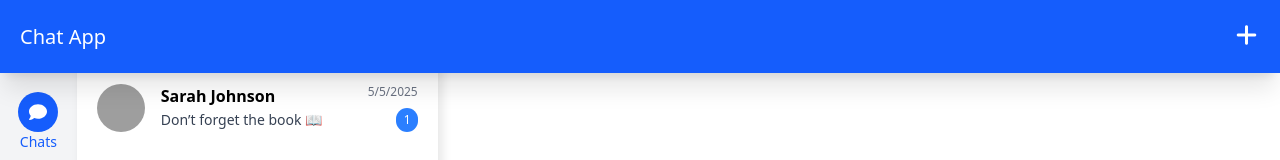
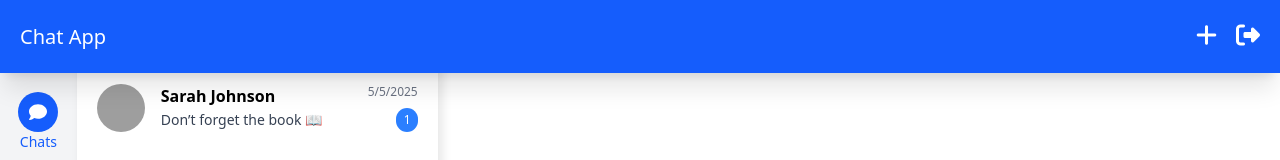
Before and after one commit to Catalin246/web-development-2, a Vue app in the folder client/: page /chats in a window 1280 px wide. Shown: the top 160 px of the page. Built offline with nearby package versions, Linux system fonts and the light colour scheme; sample sign-in values are in the browser's storage; grey boxes are pictures that could not be loaded.

Commit message:
Login, Register features

```diff
--- a/client/src/layouts/AppLayout.vue
+++ b/client/src/layouts/AppLayout.vue
@@ -1,18 +1,31 @@
 <!-- src/layouts/AppLayout.vue -->
 <script setup>
-import { useRoute } from 'vue-router'
+import { useRoute, useRouter } from 'vue-router'
 import NavIcon from '../components/NavIcon.vue'
 
 const route = useRoute()
+const router = useRouter()
+
+function logout() {
+  localStorage.removeItem('token')
+  router.push('/login')
+}
 </script>
 
 <template>
   <div class="w-screen h-screen overflow-hidden flex flex-col bg-white">
     <header class="fixed top-0 left-0 w-full z-10 bg-blue-600 text-white p-5 flex justify-between items-center shadow-xl rounded-b-2xl md:rounded-none">
       <h1 class="font-medium text-xl">Chat App</h1>
-      <router-link to="/friend-request">
-        <i class="fas fa-plus text-2xl cursor-pointer hover:text-gray-300"></i>
-      </router-link>
+      <div class="flex items-center space-x-4">
+        <router-link to="/friend-request">
+          <i class="fas fa-plus text-2xl cursor-pointer hover:text-gray-300"></i>
+        </router-link>
+
+        <!-- Logout icon -->
+        <button @click="logout">
+          <i class="fas fa-sign-out-alt text-2xl cursor-pointer hover:text-gray-300"></i>
+        </button>
+      </div>
     </header>
 
     <div class="flex flex-1 h-full py-16 md:py-0 md:pt-16 md:mb-0 overflow-y-auto">
--- a/client/src/router/index.js
+++ b/client/src/router/index.js
@@ -1,4 +1,3 @@
-// src/router/index.js
 import { createRouter, createWebHistory } from 'vue-router'
 
 import AppLayout from '../layouts/AppLayout.vue'
@@ -35,4 +34,20 @@ const router = createRouter({
   routes
 })
 
+function isAuthenticated() {
+  return !!localStorage.getItem('token')
+}
+
+router.beforeEach((to, from, next) => {
+  const publicPages = ['/login', '/register']
+  const authRequired = !publicPages.includes(to.path)
+  const loggedIn = isAuthenticated()
+
+  if (authRequired && !loggedIn) {
+    return next('/login')
+  }
+
+  next()
+})
+
 export default router
--- a/client/src/views/Login.vue
+++ b/client/src/views/Login.vue
@@ -64,7 +64,7 @@ async function handleLogin() {
       // Check if a token is returned in the response
       if (data.token) {
         // Store the token (example: localStorage or Vuex store)
-        localStorage.setItem('authToken', data.token);
+        localStorage.setItem('token', data.token);
 
         // Redirect to the chats page after successful login
         router.push('/chats');
--- a/client/src/views/MoreView.vue
+++ b/client/src/views/MoreView.vue
@@ -19,6 +19,7 @@
       </div>
 
       <button
+        @click="logout"
         class="mt-6 bg-red-500 text-white px-4 py-2 rounded-lg hover:bg-red-600 transition"
       >
         Log Out
@@ -26,3 +27,14 @@
     </div>
   </div>
 </template>
+
+<script setup>
+import { useRouter } from 'vue-router'
+
+const router = useRouter()
+
+function logout() {
+  localStorage.removeItem('token')  // Remove the token from storage
+  router.push('/login')             // Redirect to login page
+}
+</script>
--- a/client/src/views/Register.vue
+++ b/client/src/views/Register.vue
@@ -42,10 +42,36 @@ const name = ref('')
 const email = ref('')
 const password = ref('')
 
-function handleRegister() {
-  // TODO: Replace with real registration logic
+// Get API URL
+const apiUrl = import.meta.env.VITE_API_URL
+
+async function handleRegister() {
   if (name.value && email.value && password.value) {
-    router.push('/chats')
+    try {
+      const response = await fetch(`${apiUrl}/auth/register`, {
+        method: 'POST',
+        headers: {
+          'Content-Type': 'application/json',
+        },
+        body: JSON.stringify({
+          name: name.value,
+          email: email.value,
+          password: password.value,
+        }),
+      })
+
+      if (!response.ok) {
+        throw new Error('Registration failed')
+      }
+
+      // Redirect to login page with pre-filled credentials
+      router.push({
+        path: '/login',
+      })
+    } catch (error) {
+      console.error('Registration error:', error)
+      // Optional: show error to user
+    }
   }
 }
 </script>
```
Also changed, not shown: 1 other file (tests, documents, lock files or other folders). Lines whose indentation alone changed are shown as unchanged.
